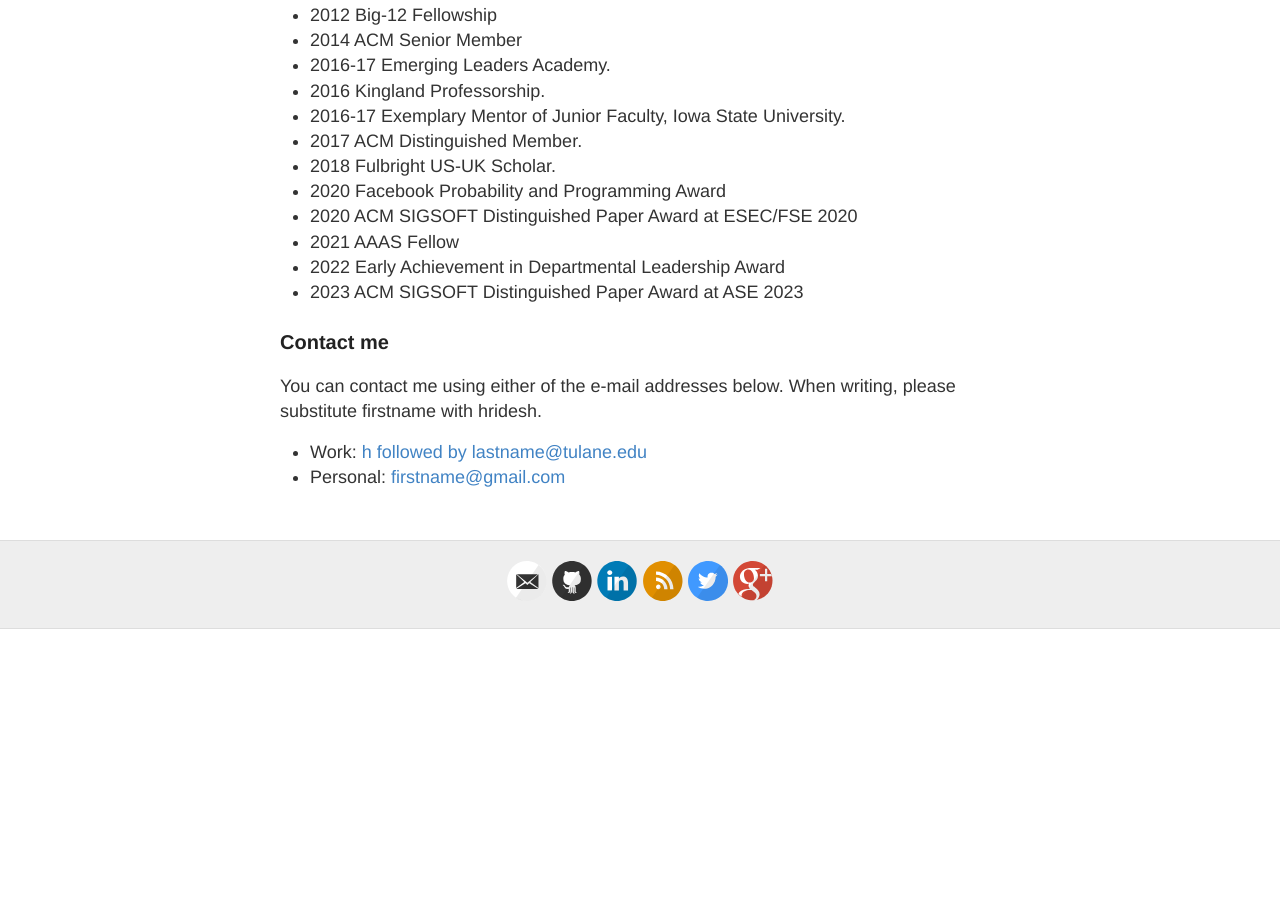
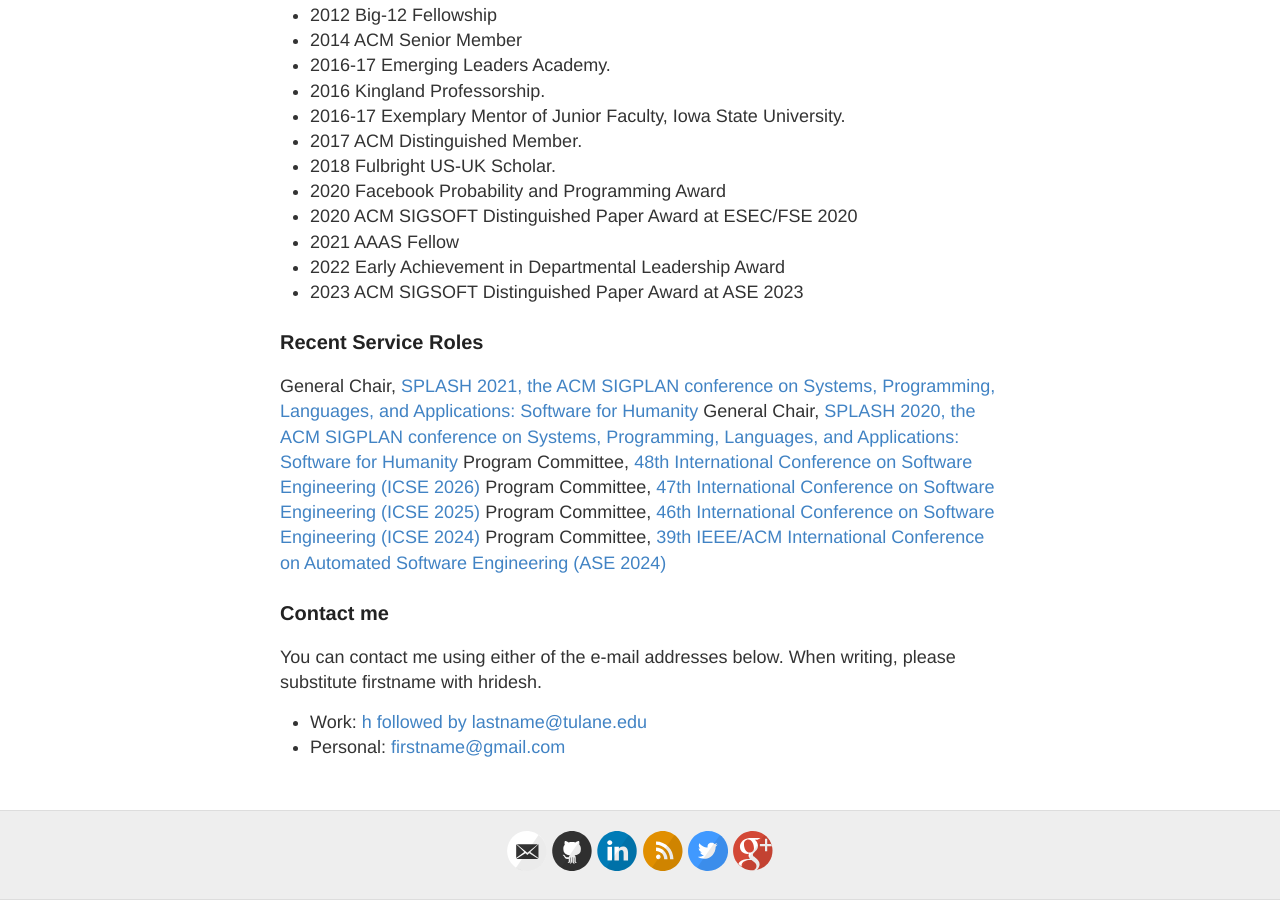
Before and after one commit to hridesh/hridesh.github.io, a Jekyll site: the page built from index.md, in a window 1280 px wide and 900 px high, scrolled down 1992 px. Built offline with Jekyll 4.4.1, drawn with Linux system fonts in a browser that asks for light colours; before the commit the page ends 2621 px from its top, so only the background shows below that.

Commit message:
misc changes

```diff
--- a/index.md
+++ b/index.md
@@ -83,6 +83,15 @@
 - 2022 Early Achievement in Departmental Leadership Award
 - 2023 ACM SIGSOFT Distinguished Paper Award at ASE 2023
 
+### Recent Service Roles
+
+General Chair, [SPLASH 2021, the ACM SIGPLAN conference on Systems, Programming, Languages, and Applications: Software for Humanity](https://2021.splashcon.org/)
+General Chair, [SPLASH 2020, the ACM SIGPLAN conference on Systems, Programming, Languages, and Applications: Software for Humanity](https://2020.splashcon.org/)
+Program Committee, [48th International Conference on Software Engineering (ICSE 2026)](https://conf.researchr.org/track/icse-2026/icse-2026-research-track)
+Program Committee, [47th International Conference on Software Engineering (ICSE 2025)](https://conf.researchr.org/track/icse-2025/icse-2025-research-track)
+Program Committee, [46th International Conference on Software Engineering (ICSE 2024)](https://conf.researchr.org/track/icse-2024/icse-2024-technical-track)
+Program Committee, [39th IEEE/ACM International Conference on Automated Software Engineering (ASE 2024)](https://conf.researchr.org/track/ase-2024/ase-2024-research)
+
 
 ### Contact me
 
```
